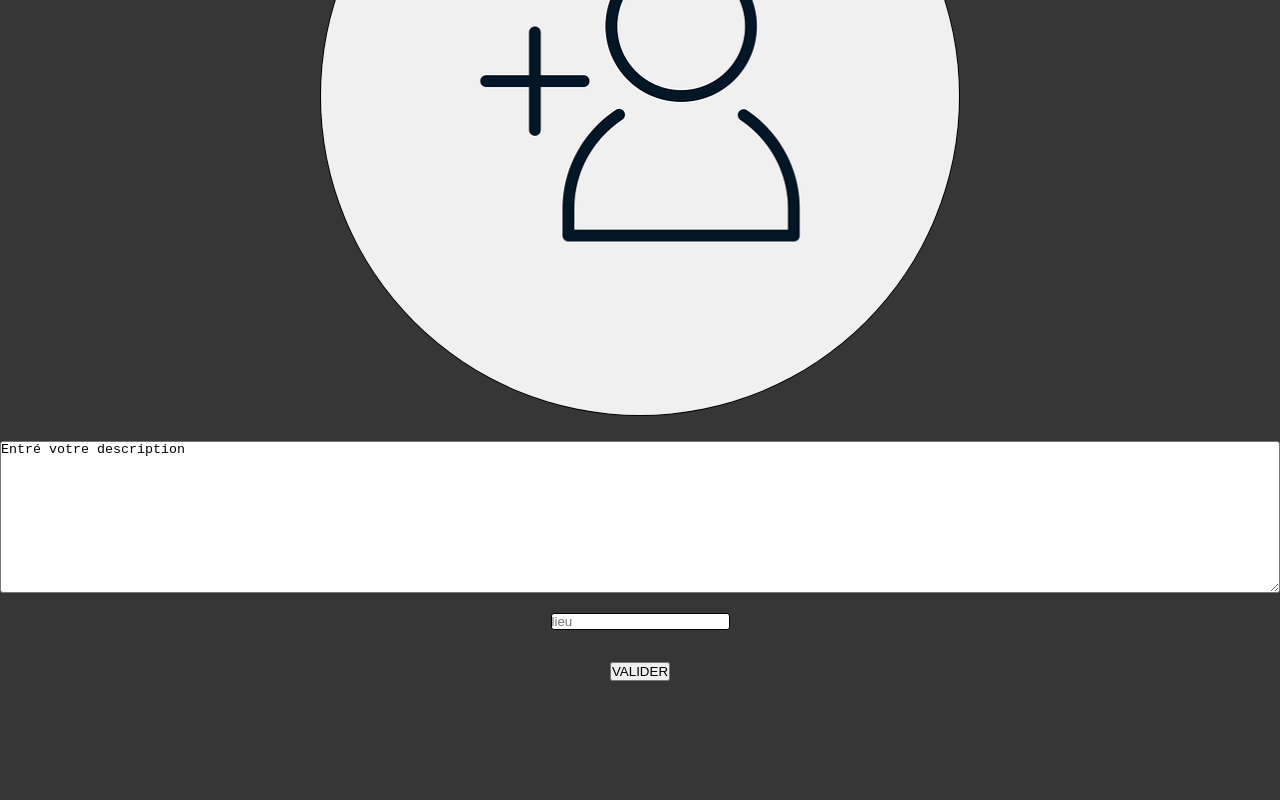
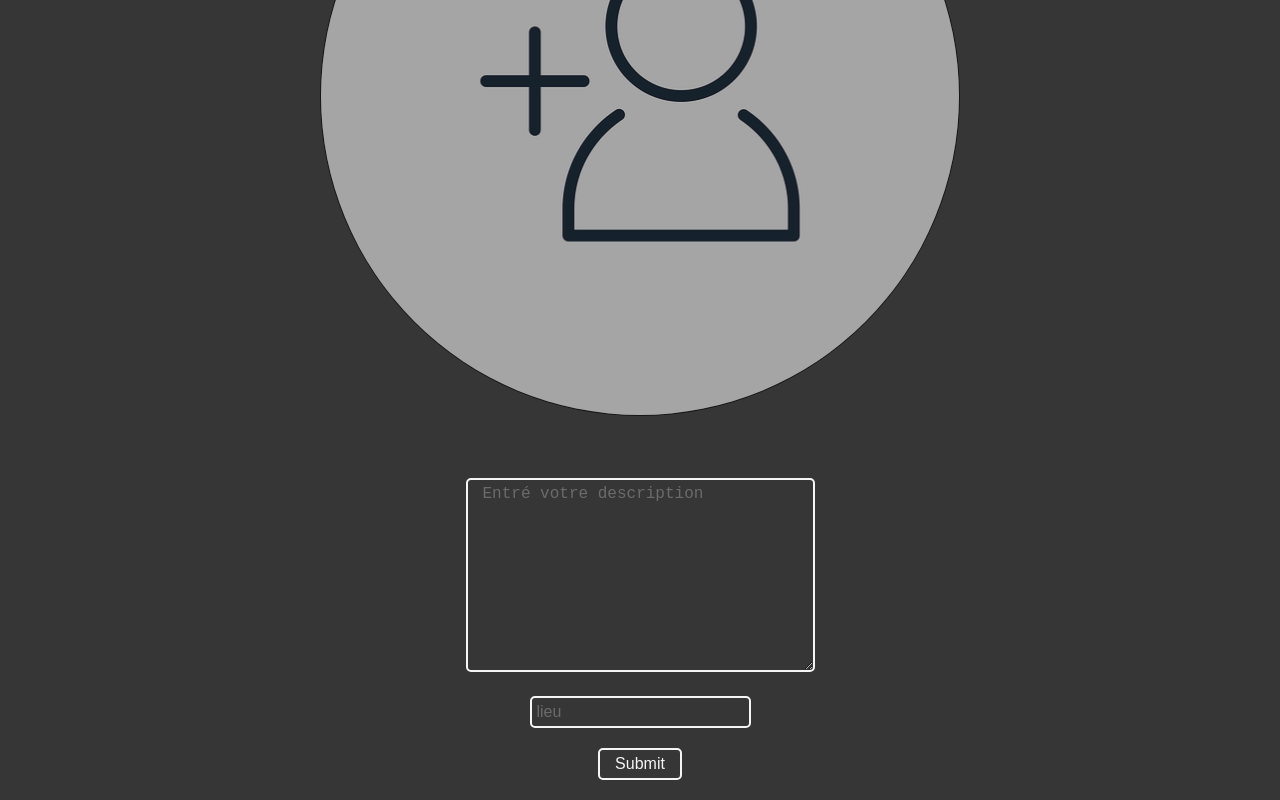
Before and after one commit to chaoukifrej/Fitbook, a Vue app: page /Ajoutpost in a window 1280 px wide. Shown: the part 284-1084 px from the top of the page. Before the commit the page ends 981 px from the top, so only its background shows below. Built offline with nearby package versions, Linux system fonts and the light colour scheme.

Commit message:
evolution du design sur la page ajoutpost, il reste a reduire l'espace entre la photo

```diff
--- a/src/views/Ajoutpost.vue
+++ b/src/views/Ajoutpost.vue
@@ -10,15 +10,19 @@
       /></label>
       <input id="files" style="visibility:hidden;" type="file" />
       <div class="description">
-        <textarea name="description" id="" cols="30" rows="10">
-Entré votre description</textarea
-        >
+        <textarea
+          placeholder="Entré votre description"
+          name="description"
+          id=""
+          cols="30"
+          rows="10"
+        ></textarea>
       </div>
       <div class="containerLieu">
         <input type="text" placeholder="lieu" />
       </div>
       <div class="containerBtn">
-        <button class="btnValider">VALIDER</button>
+        <input type="submit" />
       </div>
     </div>
   </div>
@@ -47,24 +51,73 @@ export default {
       width: 50%;
       border-radius: 50%;
       border: 1px solid #000000;
+      opacity: 0.6;
     }
   }
 
-  .description {
-    width: 100%;
+  input {
+    padding: 5px;
+    border: 2px solid whitesmoke;
+    border-radius: 5px;
+    background-color: transparent;
+    color: whitesmoke;
+    outline: none;
+    font-size: 1rem;
+    transition: 0.4s;
+
+    &::placeholder {
+      color: rgb(107, 107, 107);
+    }
+    &:focus {
+      border: 2px solid #ff1616;
+    }
+    &:active {
+      transform: scale(0.98);
+      color: whitesmoke;
+    }
   }
-  textarea {
-    width: 100%;
-    border-radius: 3px;
-  }
-  .containerLieu input {
-    border-radius: 3px;
-    border: 1px solid #000000;
-    margin: 1rem;
+  input[type="submit"] {
+    margin: 20px;
+    font-size: 1rem;
+    padding: 5px 15px;
+    background-color: transparent;
+    border-radius: 5px;
+    outline: none;
+    transition: 0.4s;
+    border: 2px solid whitesmoke;
+
+    &:active {
+      transform: scale(0.98);
+      color: whitesmoke;
+    }
+    &:focus {
+      border: 2px solid #ff1616;
+    }
   }
 
-  .btnValider {
-    margin: 1rem;
+  textarea {
+    border: 2px solid whitesmoke;
+    margin: 20px;
+    font-size: 1rem;
+    padding: 5px 15px;
+
+    background-color: transparent;
+    border-radius: 5px;
+    color: #ff1616;
+    outline: none;
+    transition: 0.4s;
+
+    &::placeholder {
+      color: rgb(107, 107, 107);
+    }
+    &:focus {
+      border: 2px solid #ff1616;
+    }
+
+    &:active {
+      transform: scale(0.98);
+      color: whitesmoke;
+    }
   }
 }
 </style>
```
